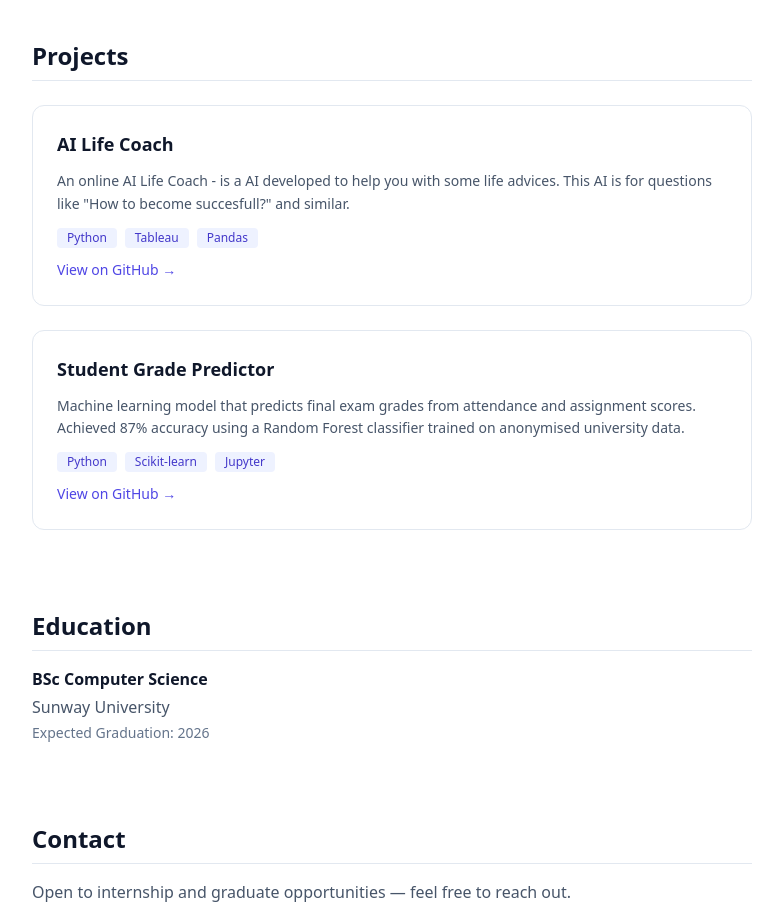
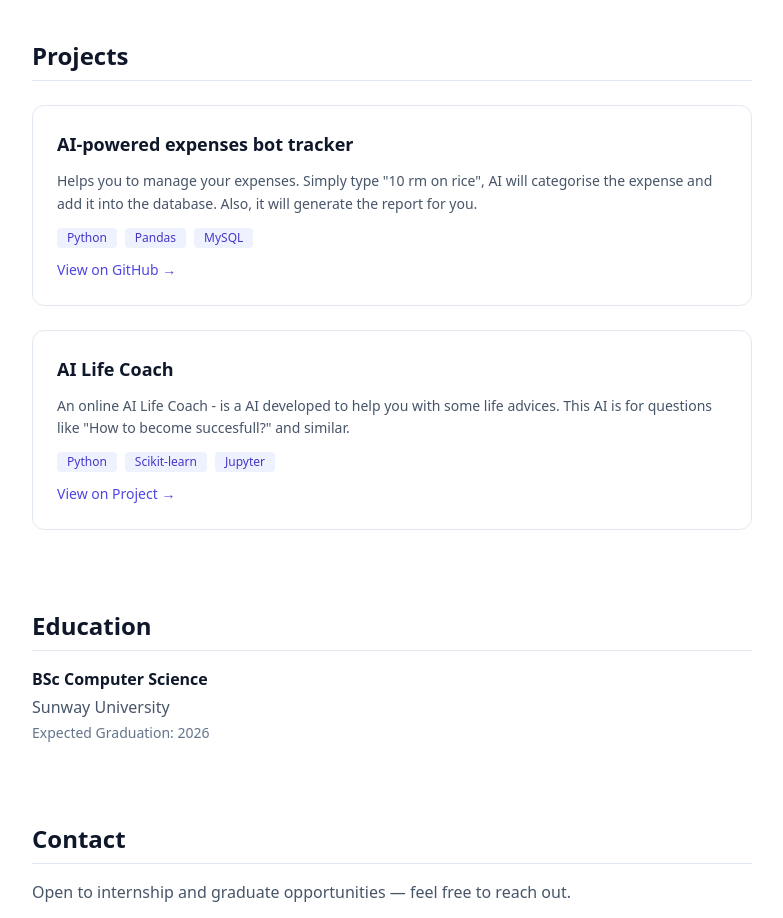
Before and after one commit to sanzhar-kuatov/portfolio, a Next.js app: page / in a window 1280 px wide. Shown: the part 780-1698 px from the top of the page, without its empty margins (248-1031 px from the left). Built offline with nearby package versions, Linux system fonts and the light colour scheme.

Commit message:
Update project details and links in page.jsx

```diff
--- a/app/page.jsx
+++ b/app/page.jsx
@@ -84,6 +84,32 @@ export default function Portfolio() {
           <div className="border border-slate-200 rounded-xl p-6 space-y-3">
 
             {/* EDIT: Project name */}
+            <h3 className="text-lg font-semibold text-slate-900">AI-powered expenses bot tracker</h3>
+
+            {/* EDIT: One sentence describing the project and what you learned */}
+            <p className="text-slate-600 text-sm leading-relaxed">
+             Helps you to manage your expenses. Simply type "10 rm on rice", AI will categorise
+             the expense and add it into the database. Also, it will generate the report for you.
+            </p>
+
+            {/* EDIT: Technologies used in this project */}
+            <div className="flex flex-wrap gap-2">
+              <span className="bg-indigo-50 text-indigo-700 px-2.5 py-0.5 rounded text-xs font-medium">Python</span>
+              <span className="bg-indigo-50 text-indigo-700 px-2.5 py-0.5 rounded text-xs font-medium">Pandas</span>
+              <span className="bg-indigo-50 text-indigo-700 px-2.5 py-0.5 rounded text-xs font-medium">MySQL</span>
+            </div>
+
+            {/* EDIT: Your GitHub link for this project */}
+            <a href="https://github.com/sanzhar-kuatov/AI-Powered-Telegram-Expense-Tracker-Bot"
+               className="inline-block text-sm text-indigo-600 hover:text-indigo-800 font-medium transition-colors">
+              View on GitHub →
+            </a>
+          </div>
+
+          {/* ── PROJECT 2 ── */}
+          <div className="border border-slate-200 rounded-xl p-6 space-y-3">
+
+            {/* EDIT: Project name */}
             <h3 className="text-lg font-semibold text-slate-900">AI Life Coach</h3>
 
             {/* EDIT: One sentence describing the project and what you learned */}
@@ -95,40 +121,14 @@ export default function Portfolio() {
             {/* EDIT: Technologies used in this project */}
             <div className="flex flex-wrap gap-2">
               <span className="bg-indigo-50 text-indigo-700 px-2.5 py-0.5 rounded text-xs font-medium">Python</span>
-              <span className="bg-indigo-50 text-indigo-700 px-2.5 py-0.5 rounded text-xs font-medium">Tableau</span>
-              <span className="bg-indigo-50 text-indigo-700 px-2.5 py-0.5 rounded text-xs font-medium">Pandas</span>
-            </div>
-
-            {/* EDIT: Your GitHub link for this project */}
-            <a href="https://github.com/netizen-experience" target="_blank" rel="noopener noreferrer"
-               className="inline-block text-sm text-indigo-600 hover:text-indigo-800 font-medium transition-colors">
-              View on GitHub →
-            </a>
-          </div>
-
-          {/* ── PROJECT 2 ── */}
-          <div className="border border-slate-200 rounded-xl p-6 space-y-3">
-
-            {/* EDIT: Project name */}
-            <h3 className="text-lg font-semibold text-slate-900">Student Grade Predictor</h3>
-
-            {/* EDIT: One sentence describing the project and what you learned */}
-            <p className="text-slate-600 text-sm leading-relaxed">
-              Machine learning model that predicts final exam grades from attendance and assignment scores.
-              Achieved 87% accuracy using a Random Forest classifier trained on anonymised university data.
-            </p>
-
-            {/* EDIT: Technologies used in this project */}
-            <div className="flex flex-wrap gap-2">
-              <span className="bg-indigo-50 text-indigo-700 px-2.5 py-0.5 rounded text-xs font-medium">Python</span>
               <span className="bg-indigo-50 text-indigo-700 px-2.5 py-0.5 rounded text-xs font-medium">Scikit-learn</span>
               <span className="bg-indigo-50 text-indigo-700 px-2.5 py-0.5 rounded text-xs font-medium">Jupyter</span>
             </div>
 
             {/* EDIT: Your GitHub link for this project */}
-            <a href="https://github.com/netizen-experience" target="_blank" rel="noopener noreferrer"
+            <a href="https://askdcode.com/lifetune/login"
                className="inline-block text-sm text-indigo-600 hover:text-indigo-800 font-medium transition-colors">
-              View on GitHub →
+              View on Project →
             </a>
           </div>
 
```
